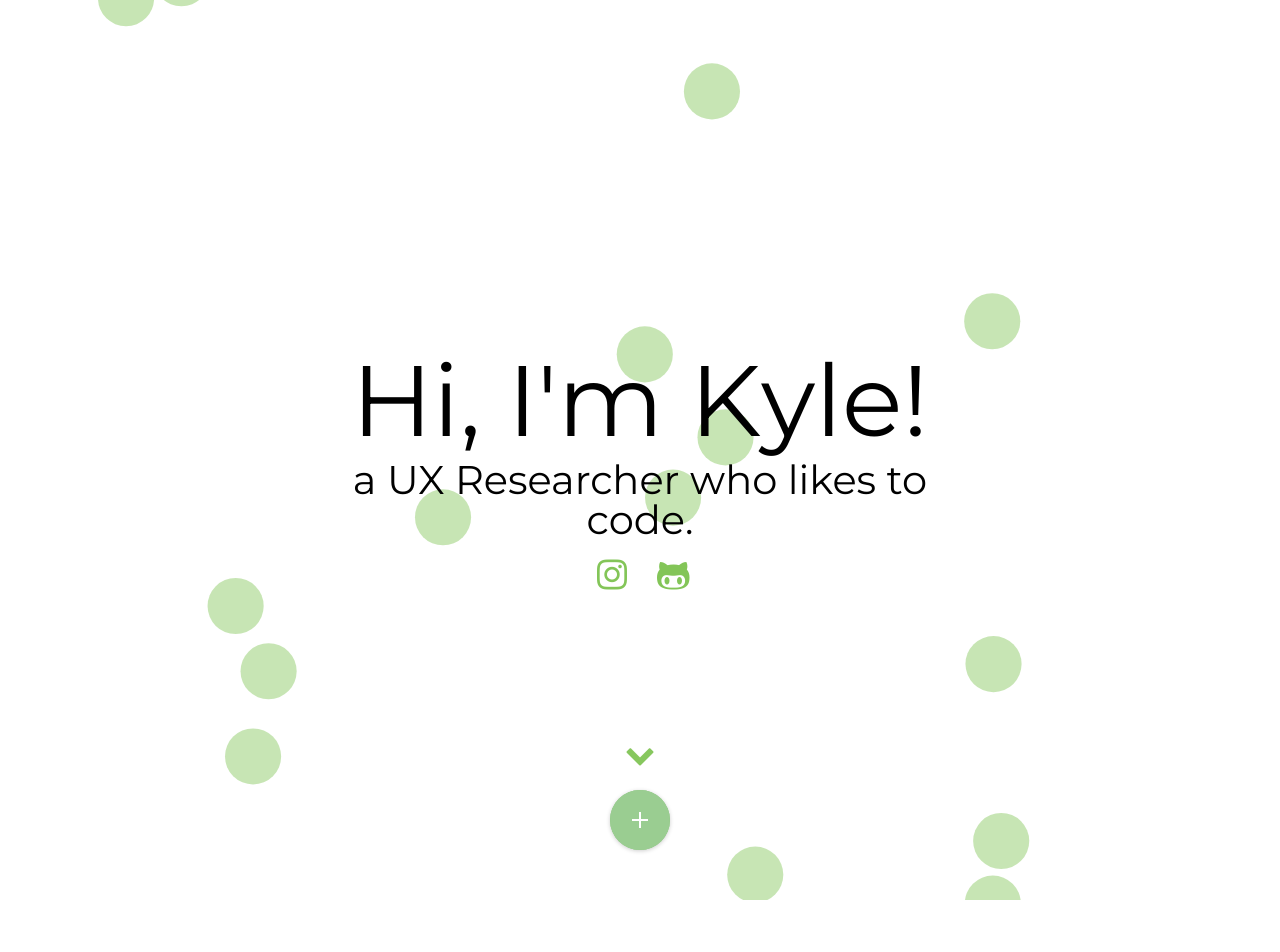
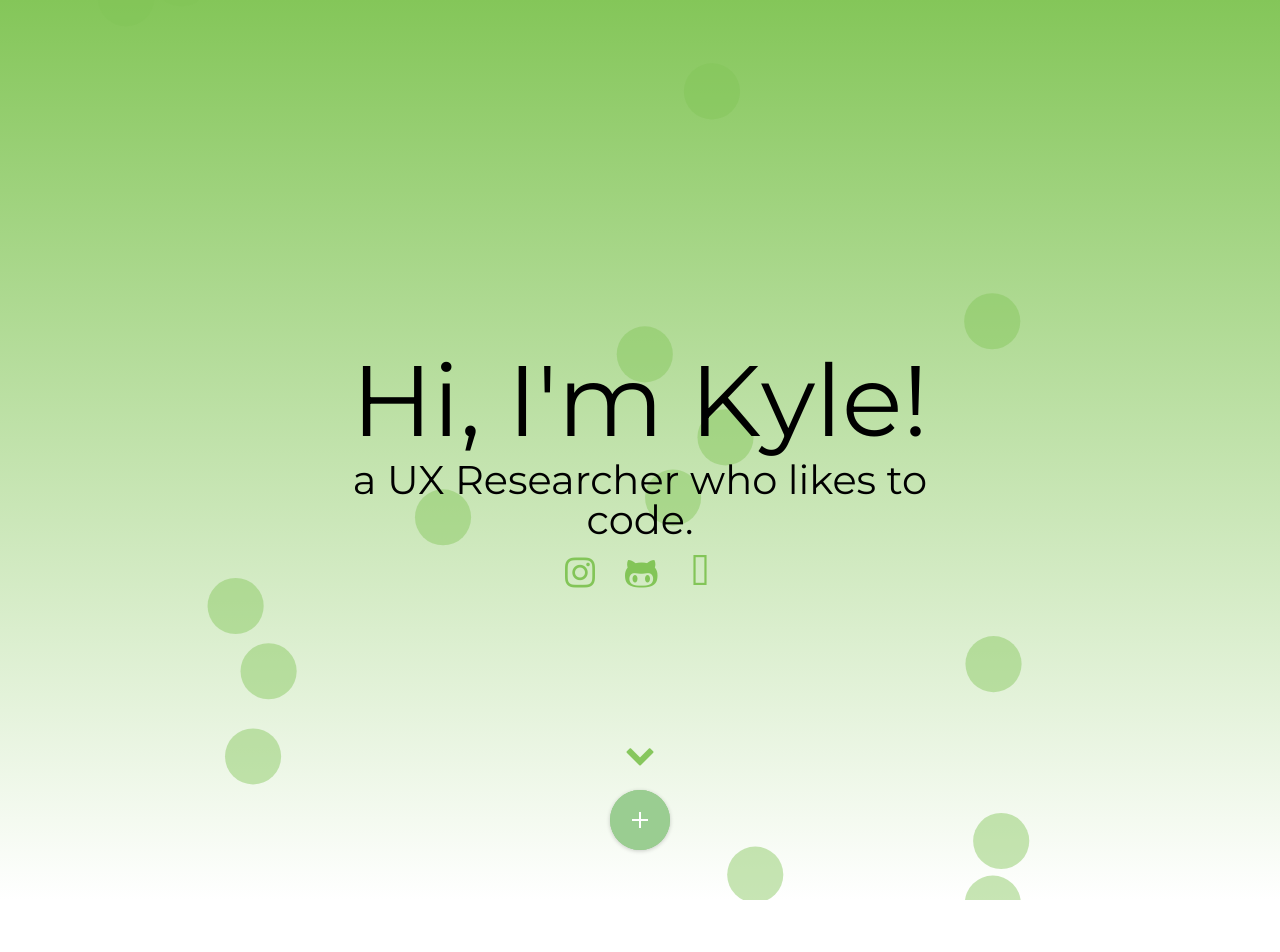
Before and after one commit to kessenma/kessenma.github.io, a Jekyll site: the page built from index.html, in a window 1280 px wide. Shown: the top 952 px of the page. Built offline with Jekyll 4.4.1, drawn with Linux system fonts in a browser that asks for light colours; nearby versions of some CDN libraries.

Commit message:
figured out how to get SVGs to work in the about section, working on getting the unsplash logo to work on the landing page

```diff
--- a/_includes/about.html
+++ b/_includes/about.html
@@ -6,8 +6,10 @@
     <div class="tech">
       <h2>Designing</h2>
       <p>I like learning about and using all sorts of design tools but my favorites to use are below.</p>
-    <img alt="paper-and-pencil" src="{{ "/assets/img/Paper.png" | prepend: site.baseurl }}" />
-    <img alt="Figma" src="{{ "/assets/img/Figma.png" | prepend: site.baseurl }}" />
+    <i class="devicon-illustrator-plain"></i>
+    <i class="devicon-photoshop-plain"></i>
+    <img alt="paper-and-pencil" src="/assets/img/Paper.png/">
+    <object class ="FigmaSvg" data="/assets/img/Figma.svg"> </object>
     <img alt="Invision" src="{{ "/assets/img/Invision.png" | prepend: site.baseurl }}" />
     <img alt="Procreate" src="{{ "/assets/img/Procreate.png" | prepend: site.baseurl }}" />
     <img alt="Sketch" src="{{ "/assets/img/Sketch.png" | prepend: site.baseurl }}" />
@@ -22,8 +24,8 @@
     <i class="devicon-linux-plain"></i>
     <i class="devicon-apple-original"></i>
     <i class="devicon-chrome-plain-wordmark"></i>
-    <i class="devicon-git-plain colored"></i>
-    <i class="devicon-gulp-plain colored"></i>
+    <i class="devicon-github-original-wordmark"></i>
+    <i class="devicon-gulp-plain"></i>
     <i class="devicon-raspberrypi-line-wordmark"></i>
     <i class="devicon-slack-plain-wordmark"></i>
     <i class="devicon-trello-plain-wordmark"></i>
@@ -48,7 +50,6 @@
     <i class="devicon-html5-plain-wordmark"></i>
     <i class="devicon-css3-plain-wordmark"></i>
     <i class="devicon-devicon-plain-wordmark"></i>
-    <i class="devicon-github-original-wordmark"></i>
     <i class="devicon-git-plain-wordmark"></i>
     <i class="devicon-mysql-plain-wordmark"></i>
     <i class="devicon-react-original-wordmark colored"></i>
--- a/_includes/header.html
+++ b/_includes/header.html
@@ -10,7 +10,11 @@
 
         <a aria-label="My Github" target="https://github.com/kessenma" href="https://github.com/kessenma"><i class="icon fa fa-github-alt" aria-hidden="true"></i></a>
 
-        <a aria-label="My Unsplash" target="https://unsplash.com/@smacher" href="https://unsplash.com/@smacher"><i class="fab-fa-unsplash" aria-hidden="true"></i></a>
+        <a aria-label="My Unsplash" target="https://unsplash.com/@smacher" href="https://unsplash.com/@smacher"><i class="icon fa UnsplashSvg" aria-hidden="true"></i></a>
+
+<!--        <a aria-label="My Unsplash" target="https://unsplash.com/@smacher" href="https://unsplash.com/@smacher"><object data="/assets/img/Unsplash.svg"> </object> <i class="icon fa " aria-hidden="true"></i></a>-->
+
+
       </div>
 
   </div>
--- a/assets/css/main.css
+++ b/assets/css/main.css
@@ -178,15 +178,17 @@ sub,sup{
 /* --------------------------------
 fa-icons
 -------------------------------- */
+
 .fa-instagram:before{
     content:"\f16d"
 }
 .fa-github-alt:before{
     content:"\f113"
 }
-.fab-fa-unsplash:before{
+.UnsplashSvg:before{
+    content:"\e07c"
+}
 
-}
 .fa-chevron-down:before{
     content:"\f078"
 }
@@ -195,7 +197,11 @@ fa-icons
 Devicons
 -------------------------------- */
  /* Design (section 1) */
-
+    .FigmaSvg{
+        color:#83C558;
+        width: 100px;
+        height: 100px;
+    }
 
 /* Developing (section 2) */
 
@@ -220,9 +226,6 @@ Devicons
     .devicon-css3-plain-wordmark:before {
         color:#83C558;
     }
-    .devicon-github-original-wordmark:before {
-        color:#83C558;
-    }
     .devicon-mysql-plain-wordmark:before {
         color:#83C558;
     }
@@ -230,9 +233,6 @@ Devicons
         color:#83C558;
     }
     .devicon-ruby-plain-wordmark:before {
-        color:#83C558;
-    }
-    .devicon-flask-original-wordmark:before {
         color:#83C558;
     }
     .devicon-git-plain-wordmark:before {
@@ -244,7 +244,19 @@ Devicons
     .devicon-r-original:before {
         color:#83C558;
     }
-/*Tools (section 3) */
+    .devicon-flask-original-wordmark:before {
+        color:#83C558;
+    }
+    .devicon-heroku-plain-wordmark:before {
+        color:#83C558;
+    }
+    .devicon-devicon-plain-wordmark:before {
+        color:#83C558;
+    }
+
+/*Admin (section 3) */
+    .devicon-github-original-wordmarked:before {
+    }
     .devicon-gulp-plain:before{
         content:"\e7ec"
     }
@@ -254,7 +266,7 @@ Devicons
     .devicon-atom-original-wordmark:before{
         content:"\e623"
     }
-        .devicon-atom-original-wordmark{
+    .devicon-atom-original-wordmark{
         color:#83C558
     }
     .devicon-git-plain:before{
@@ -280,7 +292,11 @@ Devicons
     }
 }
 #particles-js{
-    background:#83c55800;
+    background: #84C659;
+    background: -webkit-linear-gradient(top, #84C659, #FFFFFF);
+    background: -moz-linear-gradient(top, #84C659, #FFFFFF);
+    background: linear-gradient(to bottom, #84C659, #FFFFFF);
+/*    background:#83c55800;*/
     display:flex;
     vertical-align:bottom;
     width:100%;
@@ -354,8 +370,6 @@ Devicons
 .header-icons .icon{
     height:20px;
     padding:10px;
-    border-radius:50%;
-    border:2px solid #fff;
     transition:all .7s;
     width:20px;
     font-size:20px;
```
Also changed, not shown: assets/img/Figma.svg (added), assets/img/Invision.svg (added), assets/img/Unsplash.svg (added), 5 other files.
